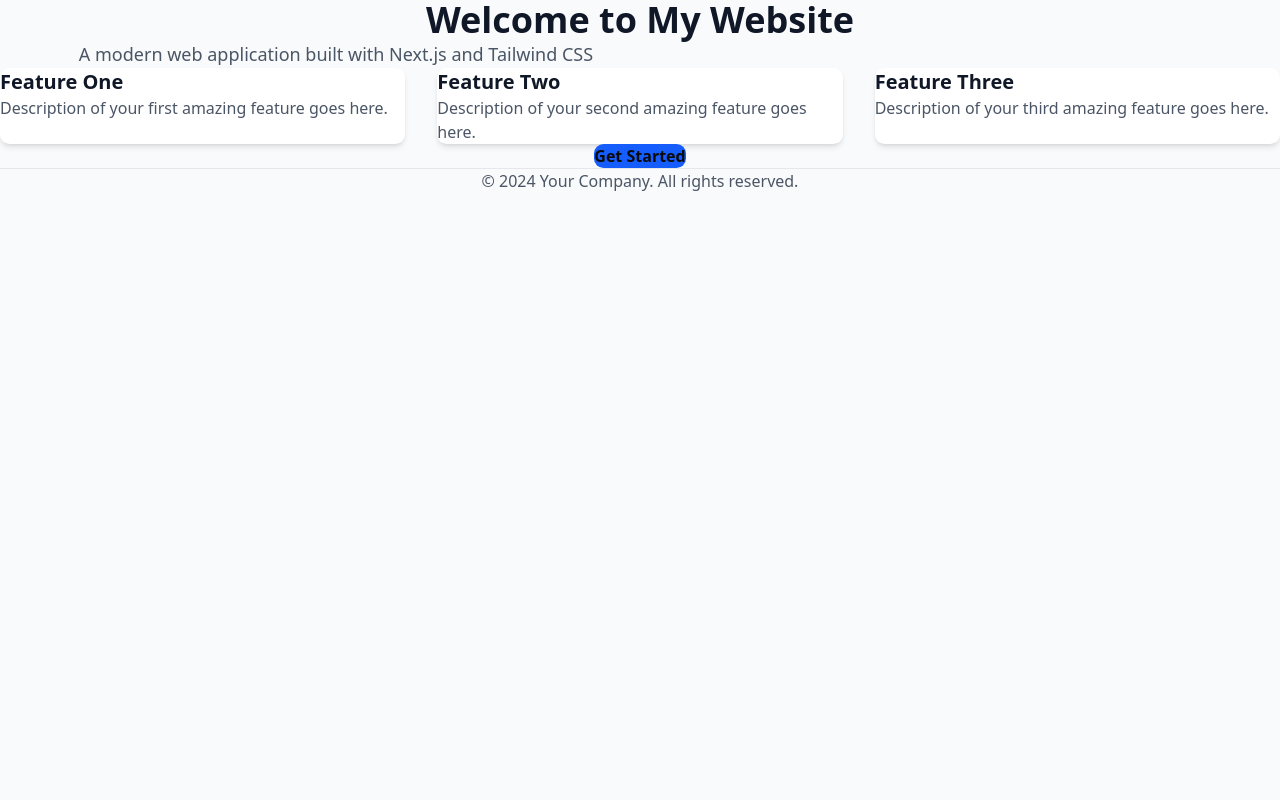
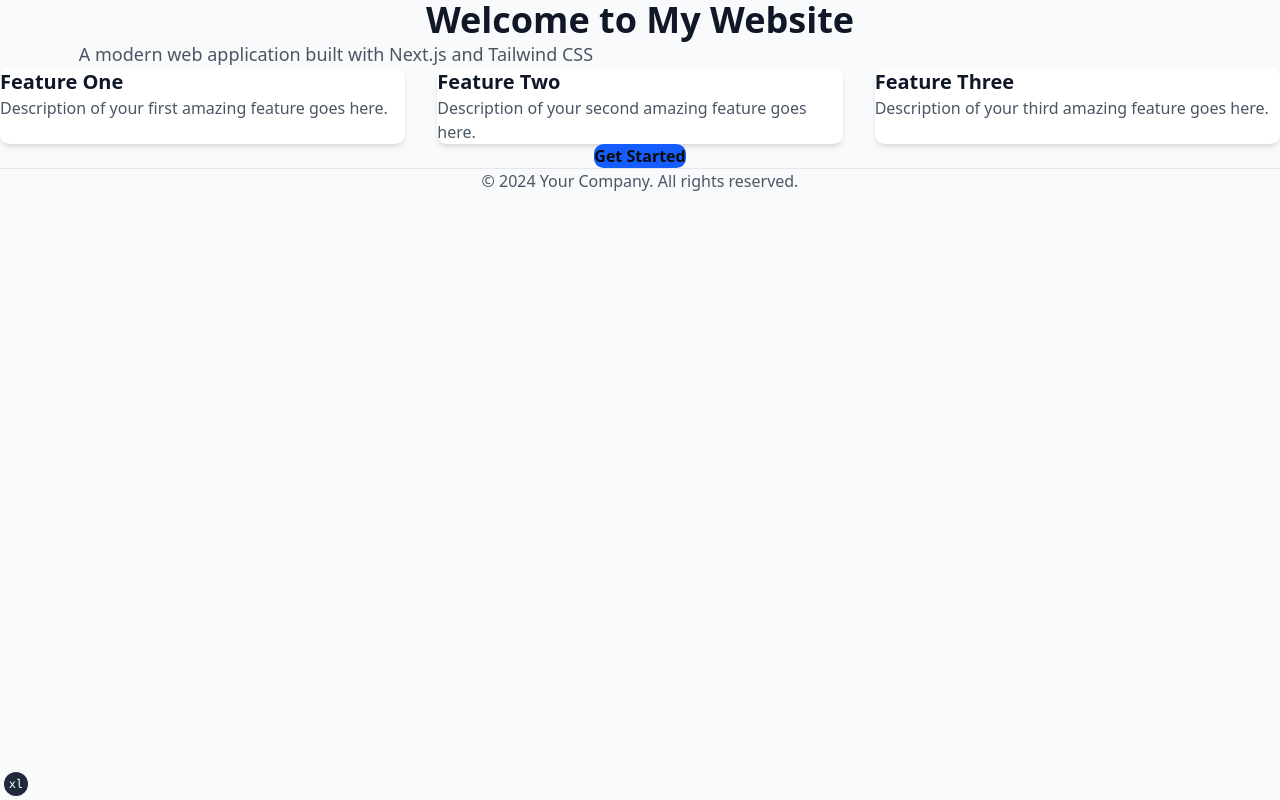
Before and after one commit to undertap/webapp-starter-1, a Next.js app in the folder apps/web/: page / in a window 1280 px wide. Built offline with nearby package versions, Linux system fonts and the light colour scheme.

Commit message:
Layout and fonts

```diff
--- a/apps/web/src/app/layout.tsx
+++ b/apps/web/src/app/layout.tsx
@@ -1,29 +1,48 @@
-import type { Metadata } from "next";
+import type { Metadata, Viewport } from "next";
 import localFont from "next/font/local";
+import { TailwindIndicator } from "@/components/tailwind-indicator";
+import { Toaster } from "@/components/ui/sonner";
+import { VercelAnalytics } from "@/lib/analytics/vercel";
+import { geistMono, geistSans } from "@/lib/fonts";
+import { cn } from "@/lib/utils";
+import { Providers } from "@/providers/providers";
+
 import "./globals.css";
-
-const geistSans = localFont({
-  src: "./fonts/GeistVF.woff",
-  variable: "--font-geist-sans",
-});
-const geistMono = localFont({
-  src: "./fonts/GeistMonoVF.woff",
-  variable: "--font-geist-mono",
-});
 
 export const metadata: Metadata = {
   title: "Webapp Starter Template",
   description: "A monorepo template for building webapps - optimized for ai.",
 };
+interface RootLayoutProps {
+  children: React.ReactNode;
+}
 
-export default function RootLayout({
-  children,
-}: Readonly<{
-  children: React.ReactNode;
-}>) {
+export const viewport: Viewport = {
+  colorScheme: "dark light",
+  themeColor: [
+    { media: "(prefers-color-scheme: light)", color: "white" },
+    { media: "(prefers-color-scheme: dark)", color: "black" },
+  ],
+};
+
+export default function RootLayout({ children }: RootLayoutProps) {
   return (
-    <html lang="en">
-      <body className={`${geistSans.variable} ${geistMono.variable}`}>{children}</body>
+    <html suppressHydrationWarning lang="en">
+      <head>{/* <GoogleAnalytics gaId="G-2L23D2FV55" /> */}</head>
+      <body
+        className={cn(
+          "bg-background min-h-screen font-sans antialiased",
+          geistMono.variable,
+          geistSans.variable,
+        )}
+      >
+        <Providers attribute="class" defaultTheme="system" enableSystem>
+          {children}
+          <TailwindIndicator />
+          <Toaster />
+        </Providers>
+        <VercelAnalytics />
+      </body>
     </html>
   );
 }
--- /dev/null
+++ b/apps/web/src/components/tailwind-indicator.tsx
@@ -0,0 +1,16 @@
+export function TailwindIndicator() {
+  if (process.env.NODE_ENV === "production") {
+    return null;
+  }
+
+  return (
+    <div className="fixed bottom-1 left-1 z-50 flex size-6 items-center justify-center rounded-full bg-gray-800 p-3 font-mono text-xs text-white">
+      <div className="block sm:hidden">xs</div>
+      <div className="hidden sm:block md:hidden lg:hidden xl:hidden 2xl:hidden">sm</div>
+      <div className="hidden md:block lg:hidden xl:hidden 2xl:hidden">md</div>
+      <div className="hidden lg:block xl:hidden 2xl:hidden">lg</div>
+      <div className="hidden xl:block 2xl:hidden">xl</div>
+      <div className="hidden 2xl:block">2xl</div>
+    </div>
+  );
+}
--- a/apps/web/src/components/ui/sonner.tsx
+++ b/apps/web/src/components/ui/sonner.tsx
@@ -1,7 +1,7 @@
 "use client";
 
 import { useTheme } from "next-themes";
-import { Toaster as Sonner, ToasterProps } from "sonner";
+import { Toaster as Sonner, type ToasterProps } from "sonner";
 
 const Toaster = ({ ...props }: ToasterProps) => {
   const { theme = "system" } = useTheme();
--- a/apps/web/src/lib/analytics/vercel.tsx
+++ b/apps/web/src/lib/analytics/vercel.tsx
@@ -1,12 +1,12 @@
+"use client";
 import { Analytics } from "@vercel/analytics/react";
 import { SpeedInsights } from "@vercel/speed-insights/next";
 
-function VercelAnalytics() {
-  return <Analytics />;
+export function VercelAnalytics() {
+  return (
+    <>
+      <Analytics />
+      <SpeedInsights />
+    </>
+  );
 }
-
-function VercelSpeedInsights() {
-  return <SpeedInsights />;
-}
-
-export { VercelAnalytics, VercelSpeedInsights };
--- /dev/null
+++ b/apps/web/src/lib/fonts.ts
@@ -0,0 +1,15 @@
+import { Inter as FontSans } from "next/font/google";
+import localFont from "next/font/local";
+
+export const fontSans = FontSans({
+  subsets: ["latin"],
+  variable: "--font-sans",
+});
+export const geistSans = localFont({
+  src: "./fonts/GeistVF.woff",
+  variable: "--font-geist-sans",
+});
+export const geistMono = localFont({
+  src: "./fonts/GeistMonoVF.woff",
+  variable: "--font-geist-mono",
+});
```
Also changed, not shown: apps/web/src/lib/fonts/GeistMonoVF.woff (renamed from apps/web/src/app/fonts/GeistMonoVF.woff), apps/web/src/lib/fonts/GeistVF.woff (renamed from apps/web/src/app/fonts/GeistVF.woff).
